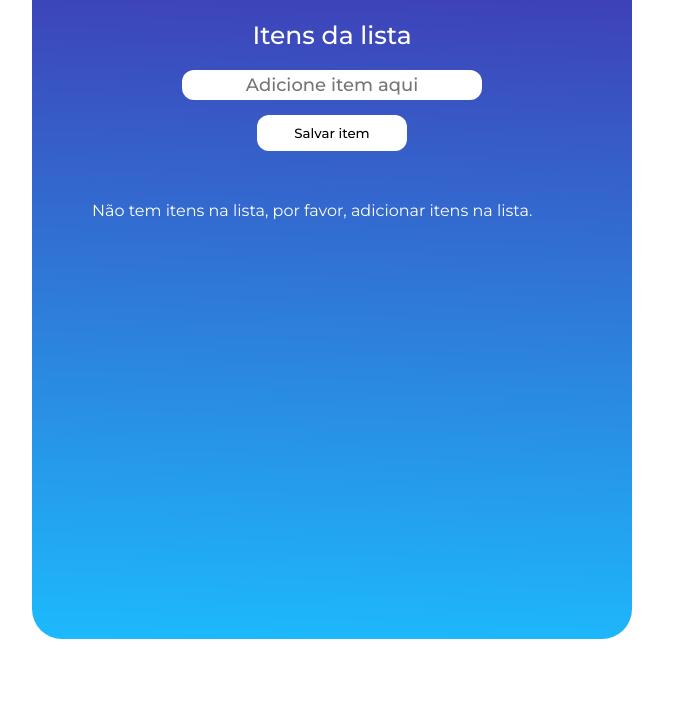
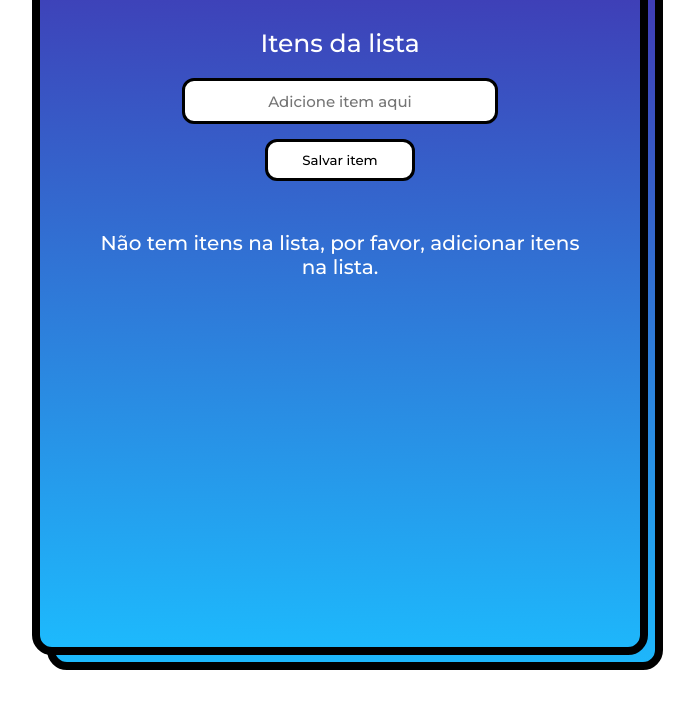
Before and after one commit to ViniCustodio/ListaDeCompras, a plain HTML site: page index.html in a window 1280 px wide. Shown: the part 161-870 px from the top of the page, without its empty margins (308-1002 px from the left). Drawn offline with Linux system fonts and the light colour scheme.

Commit message:
adicionar novo visual, resetar input e verificar itens vazios

```diff
--- a/index.html
+++ b/index.html
@@ -8,7 +8,9 @@
 </head>
 <body>
 
-    <main class="container">
+    <main class="container-wrapper">
+
+        <div class="container">
 
             <div class="container-principal">
                 <h1 class="textoPrincipal"> Lista de compras </h1>
@@ -38,7 +40,13 @@
 
             </div>
 
+        </div>
+
+        <div class="container2"> </div>
+
     </main>
+
+
 
     <script type="module" src="script/script.js"></script>
 
--- a/script/script.js
+++ b/script/script.js
@@ -7,7 +7,11 @@ let contador = 1;
 btnAdicionar.addEventListener("click", (evento) => {
     evento.preventDefault();
     const adicionandoItem = document.getElementById('item');
-    console.log(adicionandoItem.value);
+    console.log(adicionandoItem)
+
+    if(adicionandoItem.value == ''){
+        return
+    }
 
     /* Criando tags HTML */
 
@@ -28,8 +32,6 @@ btnAdicionar.addEventListener("click", (evento) => {
     const tagButtonLixeira = document.createElement("button");
     tagButtonLixeira.id = `dumb-`+ contador++;
 
-
-
     /* Interligando todas as tags criadas */
 
     tagLi.appendChild(tagCheckbox);
@@ -49,9 +51,14 @@ btnAdicionar.addEventListener("click", (evento) => {
 
     listaUl.appendChild(tagLi);
 
+
     /* Adicionado valores do input nas novas tags criadas */
 
     tagParagrafo.innerText = adicionandoItem.value
+
+    /* Limpando campos após adicionar item */
+
+    adicionandoItem.value = "";
 
     /* Criando icones e adicionando nas listas */
 
@@ -88,6 +95,7 @@ btnAdicionar.addEventListener("click", (evento) => {
     tagButtonLixeira.type = "button";
     tagButtonLixeira.addEventListener("click", () => {
         listaUl.removeChild(tagLi);
+        validacaoItensVazio(listaUl)
     })
 
      /* Adicionando funcionalidade nos botões de menos e mais */
@@ -112,8 +120,6 @@ btnAdicionar.addEventListener("click", (evento) => {
         tagInputNumero.value = qtdItens;
 
      });
-
-
 
     /* Condicional para validação de itens */
 
--- a/style/lista.css
+++ b/style/lista.css
@@ -43,3 +43,9 @@
 .qtd-itens input[type=number]::-webkit-outer-spin-button {
     -webkit-appearance: none;
 }
+
+.mensagemVazio{
+    font-size: 20px;
+    font-weight: 500;
+    text-align: center;
+}
--- a/style/style.css
+++ b/style/style.css
@@ -12,14 +12,40 @@ body{
 
 }
 
+.container-wrapper{
+    position: relative;
+    width: 600px;
+    height: 800px;
+}
+
 .container{
     width: 600px;
     height: 800px;
-    border-radius: 30px;
+    border-radius: 20px;
 
     background: var(--meu-gradiente);
     color: var(--white);
     font-family: var(--montserrat);
+    border: 8px solid black;
+
+    position: relative;
+    z-index: 999999;
+}
+
+.container2{
+    width: 600px;
+    height: 800px;
+    border-radius: 20px;
+
+    background: var(--meu-gradiente);
+    color: var(--white);
+    font-family: var(--montserrat);
+    border: 8px solid black;
+    position: absolute;
+    top: 15px;
+    left: 15px;
+
+    z-index: -100;
 }
 
 .container-principal{
@@ -66,9 +92,11 @@ body{
     border-radius: .75rem;
     text-align: center;
     font-family: var(--montserrat);
-    font-size: 18px;
+    font-size: 15px;
     font-weight: 500;
     color: var(--black);
+    border: 3px solid black;
+    padding: 5px;
 }
 
 
@@ -81,4 +109,5 @@ body{
     font-family: var(--montserrat);
     font-weight: 500;
     cursor: pointer;
+    border: 3px solid black;
 }
```
Lines whose indentation alone changed are shown as unchanged.
